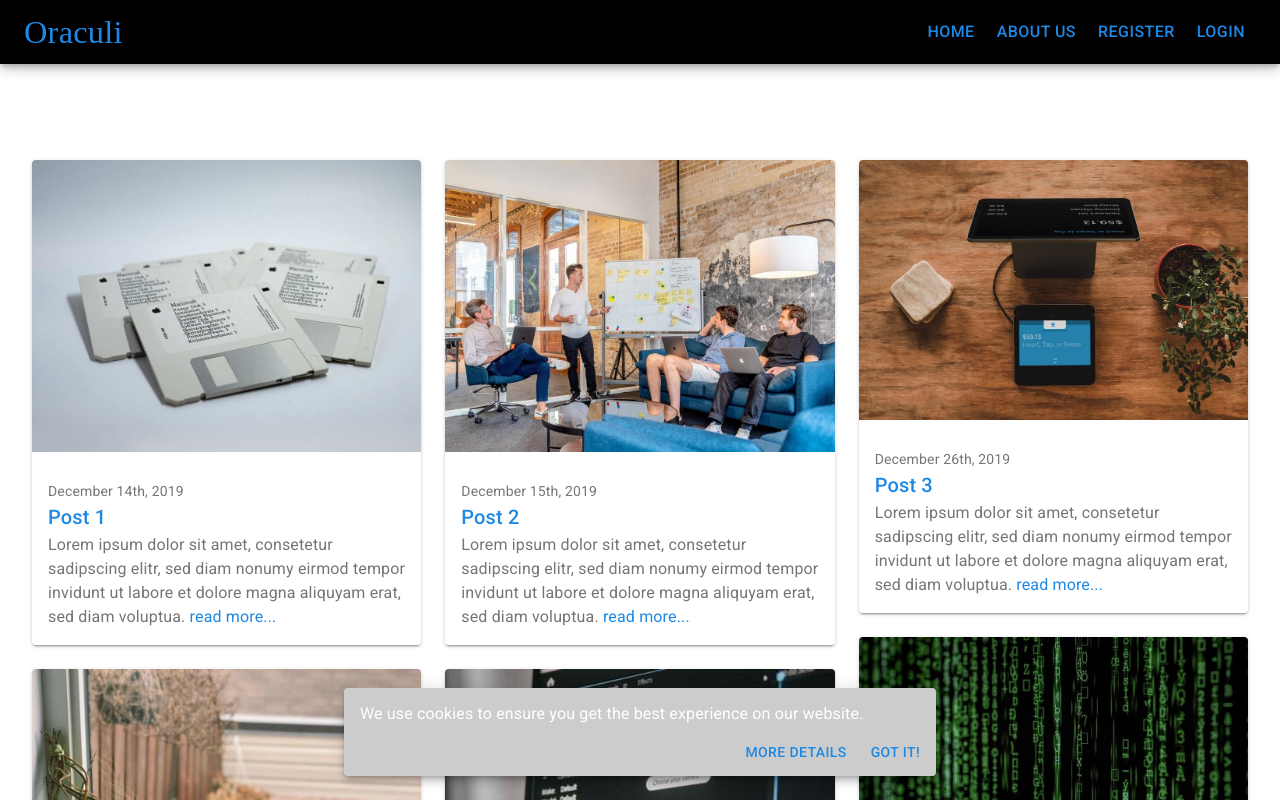
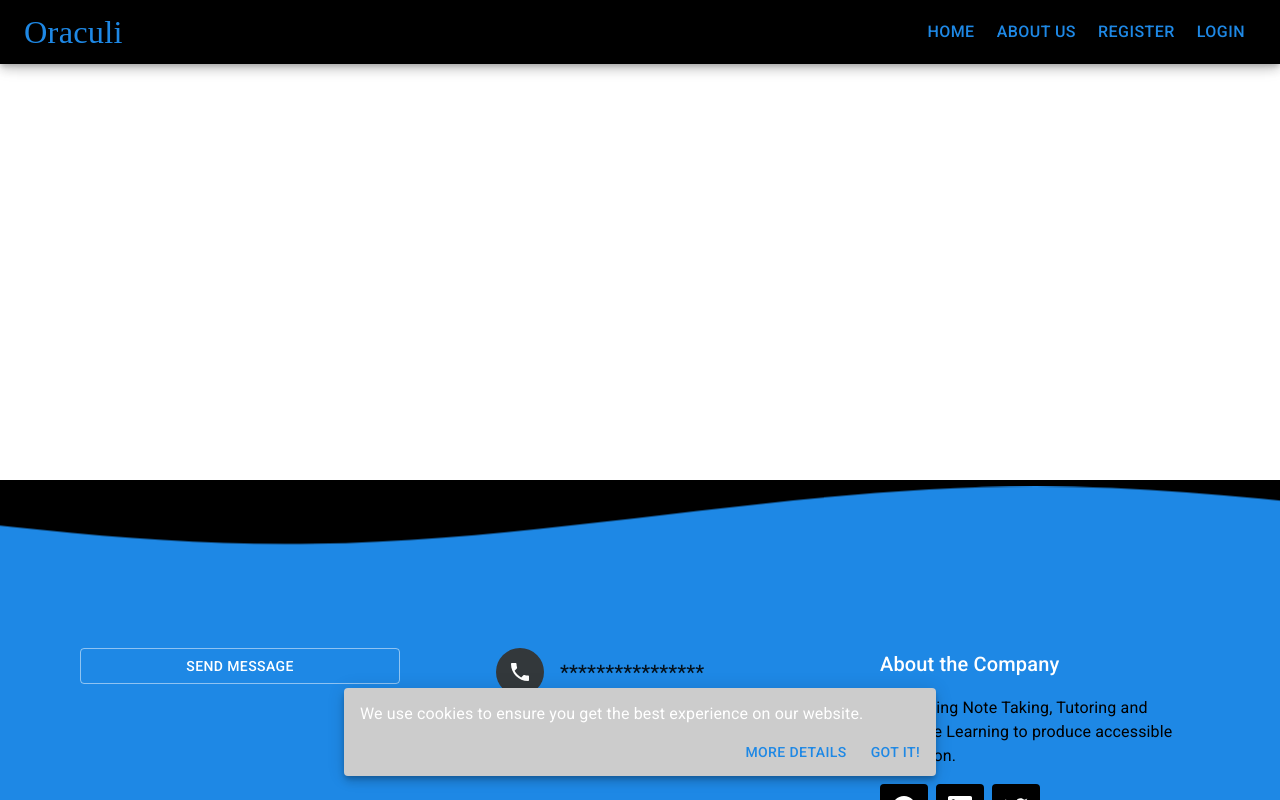
Before and after one commit to mughees-asif/oraculi, a React (Create React App) app: page /blog in a window 1280 px wide. Shown: the top 800 px of the page. Built offline with nearby package versions, Linux system fonts and the light colour scheme; a web font is replaced by a local one.

Commit message:
about us section

```diff
--- a/src/logged_out/components/blog/Blog.js
+++ b/src/logged_out/components/blog/Blog.js
@@ -1,7 +1,17 @@
 import React, { PureComponent } from "react";
 import PropTypes from "prop-types";
 import classNames from "classnames";
-import { Grid, Box, isWidthUp, withWidth, withStyles } from "@material-ui/core";
+import {
+  Grid,
+  Typography,
+  Card,
+  Button,
+  Hidden,
+  Box,
+  withStyles,
+  withWidth,
+  isWidthUp
+} from "@material-ui/core";
 import BlogCard from "./BlogCard";
 
 const styles = theme => ({
@@ -29,57 +39,12 @@ class Blog extends PureComponent {
     selectBlog();
   }
 
-  getVerticalBlogposts = () => {
-    const { width, blogPosts } = this.props;
-    const gridRows = [[], [], []];
-    let rows;
-    let xs;
-    if (isWidthUp("md", width)) {
-      rows = 3;
-      xs = 4;
-    } else if (isWidthUp("sm", width)) {
-      rows = 2;
-      xs = 6;
-    } else {
-      rows = 1;
-      xs = 12;
-    }
-    blogPosts.forEach((blogPost, index) => {
-      gridRows[index % rows].push(
-        <Grid key={blogPost.id} item xs={12}>
-          <Box mb={3}>
-            <BlogCard
-              src={blogPost.imageSrc}
-              title={blogPost.title}
-              snippet={blogPost.snippet}
-              date={blogPost.date}
-              url={blogPost.url}
-            />
-          </Box>
-        </Grid>
-      );
-    });
-    return gridRows.map((element, index) => (
-      <Grid key={index} item xs={xs}>
-        {element}
-      </Grid>
-    ));
-  };
+  render() {
+    const { classes, width } = this.props;
+    return (
+       <div className={classNames("lg-p-top", classes.wrapper)}>
 
-  render() {
-    const { classes } = this.props;
-    return (
-      <Box
-        display="flex"
-        justifyContent="center"
-        className={classNames(classes.wrapper, "lg-p-top")}
-      >
-        <div className={classes.blogContentWrapper}>
-          <Grid container spacing={3}>
-            {this.getVerticalBlogposts()}
-          </Grid>
-        </div>
-      </Box>
+      </div>
     );
   }
 }
```
